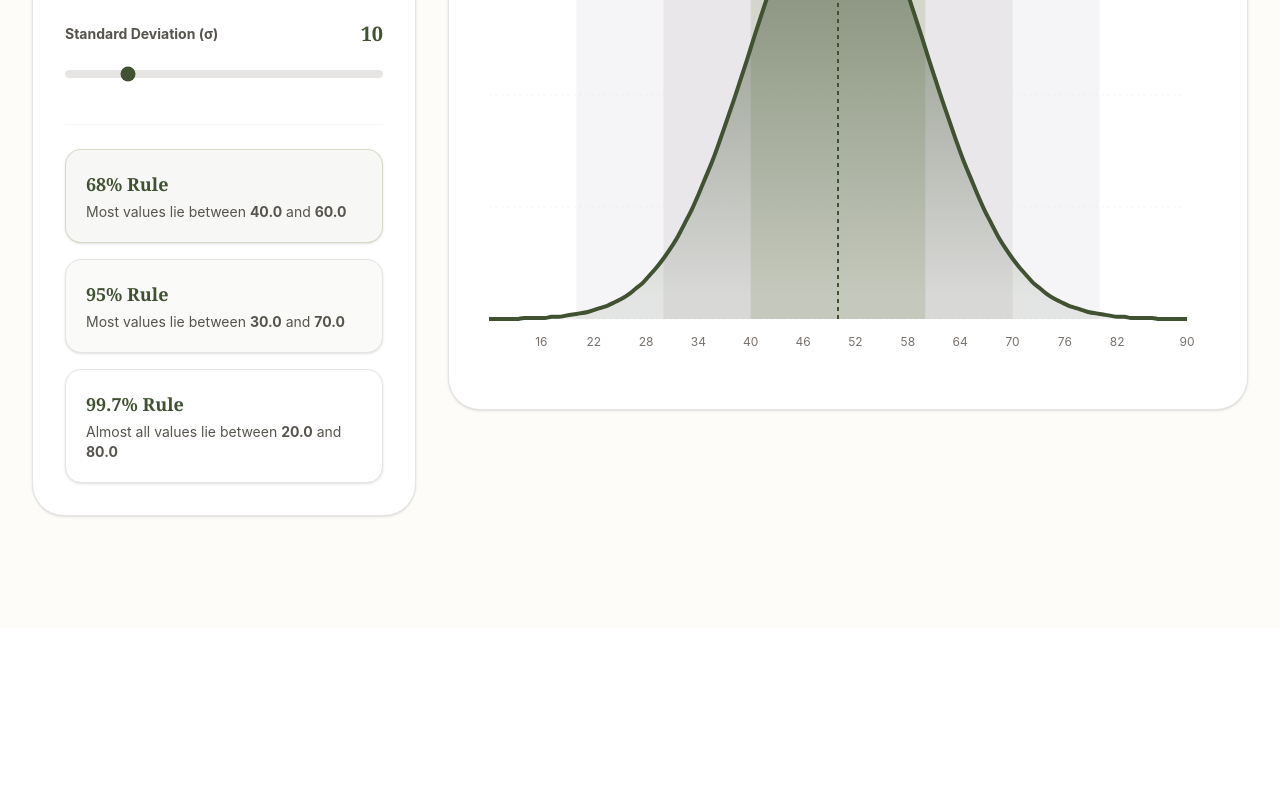
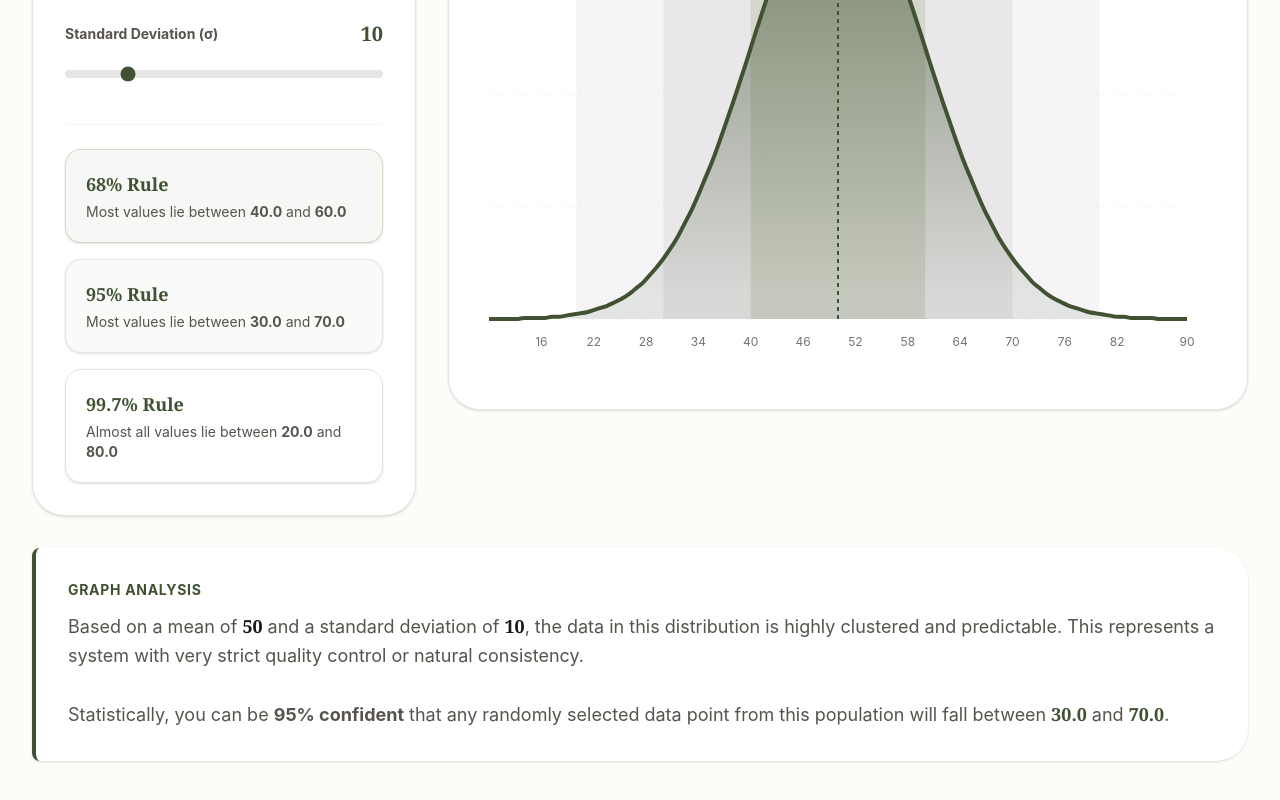
Before and after one commit to Diven10/Normal-Distribution, a React (Vite) app: page /graph in a window 1280 px wide. Shown: the part 478-1278 px from the top of the page. Before the commit the page ends 1106 px from the top, so only its background shows below. Built offline with nearby package versions, Linux system fonts and the light colour scheme; a web font is replaced by a local one.

Commit message:
added the conclusion part in the graph page

```diff
--- a/src/pages/Graph.jsx
+++ b/src/pages/Graph.jsx
@@ -1,4 +1,4 @@
-import React, { useState, useMemo, useEffect } from "react";
+import React, { useState, useMemo } from "react";
 import { useSearchParams } from "react-router-dom";
 import {
   AreaChart,
@@ -15,14 +15,12 @@ import {
 const Graph = () => {
   const [searchParams] = useSearchParams();
 
-  // Initialize with URL parameters if they exist, otherwise default to 50 and 10
   const initialMean = parseFloat(searchParams.get("mean")) || 50;
   const initialStdDev = parseFloat(searchParams.get("stddev")) || 10;
 
   const [mean, setMean] = useState(initialMean);
   const [stdDev, setStdDev] = useState(initialStdDev);
 
-  // Math logic to generate the bell curve points
   const generateData = (mu, sigma) => {
     const data = [];
     const minX = mu - 4 * sigma;
@@ -42,6 +40,43 @@ const Graph = () => {
 
   const chartData = useMemo(() => generateData(mean, stdDev), [mean, stdDev]);
 
+  // Dynamic Conclusion Logic
+  const getConclusion = () => {
+    let spreadDescription = "";
+    if (stdDev <= 10) {
+      spreadDescription =
+        "highly clustered and predictable. This represents a system with very strict quality control or natural consistency.";
+    } else if (stdDev <= 25) {
+      spreadDescription =
+        "moderately spread out. This represents a normal, expected amount of variance in most real-world datasets.";
+    } else {
+      spreadDescription =
+        "widely dispersed and highly variable. This represents a system with significant fluctuations and low predictability.";
+    }
+
+    return (
+      <>
+        Based on a mean of{" "}
+        <strong className="text-stone-900 font-serif">{mean}</strong> and a
+        standard deviation of{" "}
+        <strong className="text-stone-900 font-serif">{stdDev}</strong>, the
+        data in this distribution is {spreadDescription}
+        <br />
+        <br />
+        Statistically, you can be <strong>95% confident</strong> that any
+        randomly selected data point from this population will fall between{" "}
+        <strong className="text-[#405232] font-serif">
+          {(mean - 2 * stdDev).toFixed(1)}
+        </strong>{" "}
+        and{" "}
+        <strong className="text-[#405232] font-serif">
+          {(mean + 2 * stdDev).toFixed(1)}
+        </strong>
+        .
+      </>
+    );
+  };
+
   return (
     <div className="max-w-7xl mx-auto mt-12 mb-20 animate-fade-in">
       {/* Header */}
@@ -56,14 +91,13 @@ const Graph = () => {
       </div>
 
       {/* Main Grid Layout */}
-      <div className="grid grid-cols-1 lg:grid-cols-3 gap-8">
+      <div className="grid grid-cols-1 lg:grid-cols-3 gap-8 mb-8">
         {/* LEFT COLUMN: Controls & Rules */}
         <div className="lg:col-span-1 bg-white p-8 rounded-[2rem] border border-stone-200 shadow-sm flex flex-col h-full">
           <h3 className="text-2xl font-serif text-stone-900 mb-8 pb-4 border-b border-stone-100">
             Distribution Controls
           </h3>
 
-          {/* Sliders */}
           <div className="space-y-8 mb-10">
             <div>
               <div className="flex justify-between items-center mb-3">
@@ -106,7 +140,6 @@ const Graph = () => {
             </div>
           </div>
 
-          {/* Empirical Rule Cards */}
           <div className="space-y-4 mt-auto pt-6 border-t border-stone-100">
             <div className="bg-[#f7f8f5] border border-[#a3ad88]/40 p-5 rounded-2xl shadow-sm">
               <h4 className="font-serif font-bold text-[#405232] text-lg mb-1">
@@ -187,30 +220,24 @@ const Graph = () => {
                 formatter={(value) => [value, "Probability Density"]}
               />
 
-              {/* Shaded Standard Deviation Zones */}
-              {/* 3 Std Dev Zone (99.7%) */}
               <ReferenceArea
                 x1={mean - 3 * stdDev}
                 x2={mean + 3 * stdDev}
                 fill="#e5e7eb"
                 fillOpacity={0.4}
               />
-              {/* 2 Std Dev Zone (95%) */}
               <ReferenceArea
                 x1={mean - 2 * stdDev}
                 x2={mean + 2 * stdDev}
                 fill="#d6d3d1"
                 fillOpacity={0.4}
               />
-              {/* 1 Std Dev Zone (68%) */}
               <ReferenceArea
                 x1={mean - stdDev}
                 x2={mean + stdDev}
                 fill="#a3ad88"
                 fillOpacity={0.3}
               />
-
-              {/* Center Mean Line */}
               <ReferenceLine
                 x={mean}
                 stroke="#405232"
@@ -218,7 +245,6 @@ const Graph = () => {
                 strokeDasharray="4 4"
               />
 
-              {/* The Bell Curve Line */}
               <Area
                 type="monotone"
                 dataKey="Probability"
@@ -227,11 +253,21 @@ const Graph = () => {
                 fillOpacity={1}
                 fill="url(#colorOlive)"
                 animationDuration={300}
-                isAnimationActive={false} // Disabled animation so sliders feel instantly responsive
+                isAnimationActive={false}
               />
             </AreaChart>
           </ResponsiveContainer>
         </div>
+      </div>
+
+      {/* NEW SECTION: Dynamic Graph Analysis Conclusion */}
+      <div className="bg-white border-l-4 border-[#405232] p-8 rounded-r-[2rem] rounded-l-lg shadow-sm">
+        <h3 className="text-sm font-bold text-[#405232] uppercase tracking-wider mb-3">
+          Graph Analysis
+        </h3>
+        <p className="text-stone-600 leading-relaxed text-lg">
+          {getConclusion()}
+        </p>
       </div>
     </div>
   );
```
